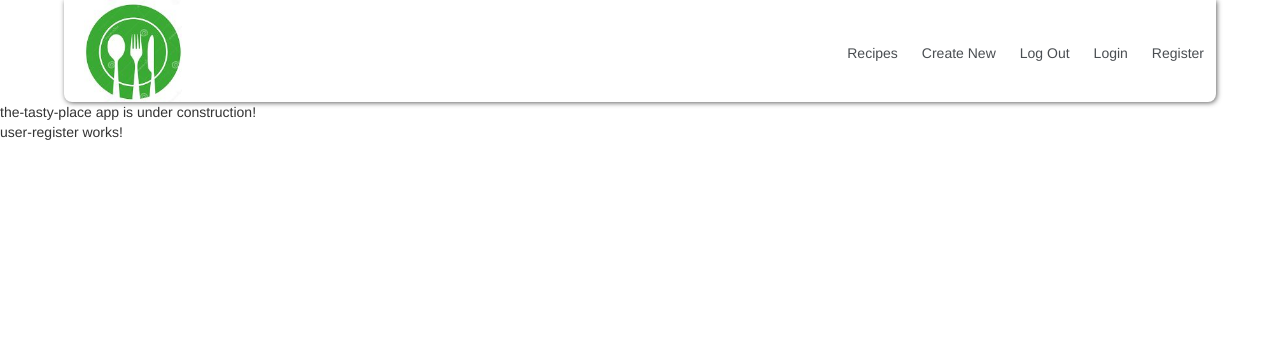
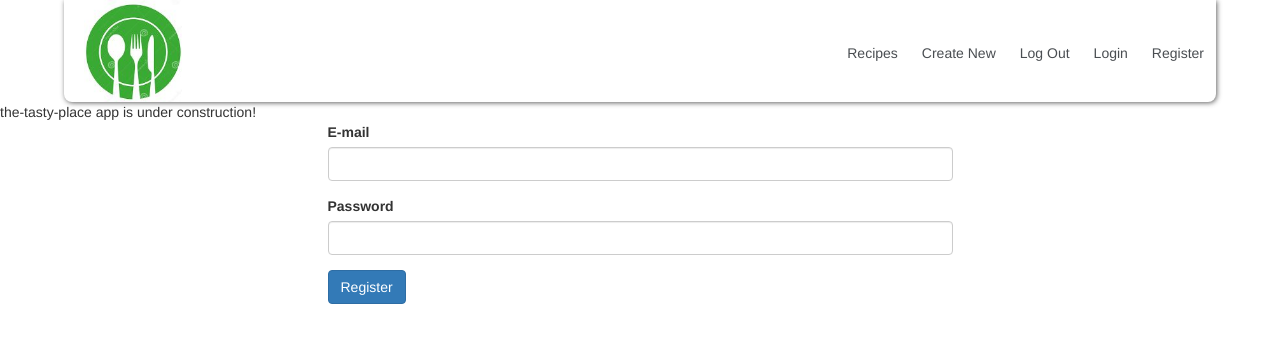
Before and after one commit to MargaritaMarinova/TheTastyPlace-Angular-project, an Angular app: page /register in a window 1280 px wide. Shown: the top 342 px of the page. Built offline with nearby package versions, Linux system fonts and the light colour scheme.

Commit message:
create basic form template

```diff
--- a/src/app/users/user-register/user-register.component.html
+++ b/src/app/users/user-register/user-register.component.html
@@ -1 +1,15 @@
-<p>user-register works!</p>
+<div class="row">
+    <div class="col-xs-12 col-md-6 col-md-offset-3">
+        <form>
+            <div class="form-group">
+                <label for="email">E-mail</label>
+                <input type="email" id="email" class="form-control">
+            </div>
+            <div class="form-group">
+                <label for="password">Password</label>
+                <input type="password" id="password" class="form-control">
+            </div>
+            <button class="btn btn-primary">Register</button>
+        </form>
+    </div>
+</div>
```
